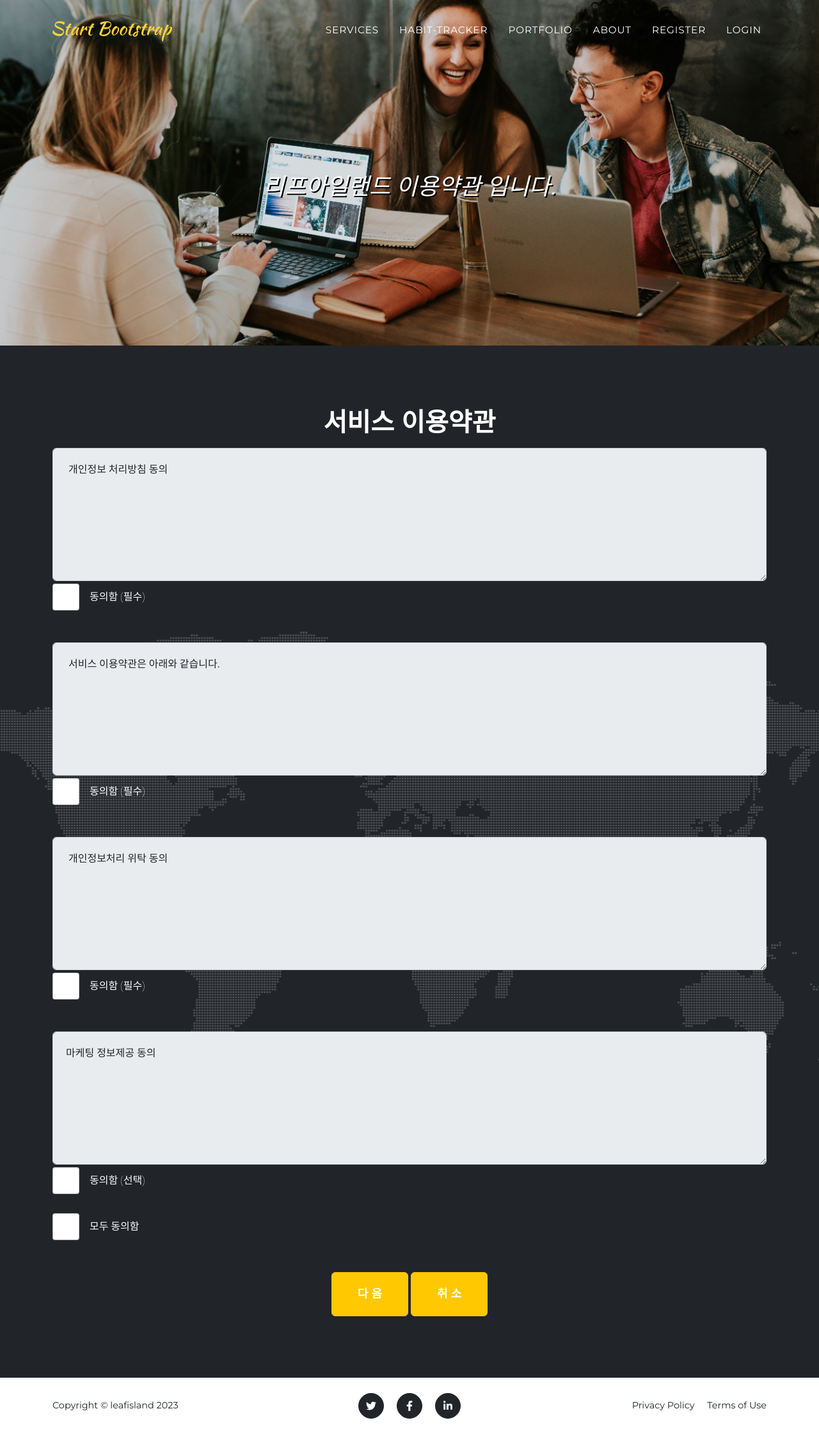
After one commit to jisungs/habit-tracker, a Django app: page /accounts/policy/ in a window 1280 px wide. The commit adds this page. Shown: the whole page at 64% size. Run offline with Django 4.2, Linux system fonts and the light colour scheme; some libraries are stand-ins or nearby versions.

Commit message:
add registration forms in accounts app

```diff
--- a/accounts/models.py
+++ b/accounts/models.py
@@ -44,6 +44,8 @@ class Account(AbstractBaseUser):
     username        = models.CharField(max_length=50, unique=True)
     email           = models.EmailField(max_length=100, unique=True)
     phone_number    = models.CharField(max_length=50)
+    address         = models.CharField(max_length=150, blank=True)
+    detail_address  = models.CharField(max_length=150, blank=True)
 
     # required
     date_joined     = models.DateTimeField(auto_now_add=True)
--- /dev/null
+++ b/accounts/urls.py
@@ -0,0 +1,9 @@
+from django.urls import path
+from . import views
+
+urlpatterns = [
+     path('policy/' , views.policy, name='policy'),
+     path('register/', views.register, name='register'),
+     path('login/', views.login, name='login'),
+     path('logout/', views.logout, name='logout'),
+]
--- a/accounts/views.py
+++ b/accounts/views.py
@@ -1,3 +1,19 @@
 from django.shortcuts import render
+from .forms import RegistrationForm
 
 # Create your views here.
+def policy(request):
+    return render(request, 'accounts/policy.html')
+
+def register(request):
+    form = RegistrationForm()
+    context = {
+        'form' :form,
+    }
+    return render(request, 'accounts/register.html', context)
+
+def login(request):
+    return render(request, 'accounts/login.html')
+
+def logout(request):
+    return
--- a/config/settings.py
+++ b/config/settings.py
@@ -124,6 +124,11 @@ STATICFILES_DIRS = [
     BASE_DIR / 'static',
 ]
 
+#media files configurations
+MEDIA_URL = '/media/'
+MEDIA_ROOT = BASE_DIR/'media'
+
+
 # Default primary key field type
 # https://docs.djangoproject.com/en/4.0/ref/settings/#default-auto-field
 
--- a/config/urls.py
+++ b/config/urls.py
@@ -16,9 +16,13 @@ Including another URLconf
 from django.contrib import admin
 from django.urls import path, include
 from . import views
+from django.conf.urls.static import static
+from django.conf import settings
+
 
 urlpatterns = [
     path('admin/', admin.site.urls),
     path('', views.home, name='home'),
     path('habits/', include('habit_tracker.urls')),
-]
+    path('accounts/', include('accounts.urls')),
+]+ static(settings.MEDIA_URL, document_root= settings.MEDIA_ROOT)
--- /dev/null
+++ b/static/css/custom_style.css
@@ -0,0 +1,24 @@
+.policy-label {
+    font-size: 1rem;
+    font-weight: 200;
+    color: #f8f9fa;
+    margin: 12px;
+}
+
+.form-label{
+    font-size: 1.4rem;
+    font-weight: 200;
+    color: #f8f9fa;
+}
+
+.form-row {
+    display: flex;
+    flex-wrap: wrap;
+    margin-right: -5px;
+    margin-left: -5px;
+  }
+  .form-row > .col,
+  .form-row > [class*=col-] {
+    padding-right: 5px;
+    padding-left: 5px;
+  }
--- /dev/null
+++ b/static/js/custom_scripts.js
@@ -0,0 +1,18 @@
+ // HTML 요소들을 가져옵니다.
+ var checkboxes = document.querySelectorAll('input[type="checkbox"]');
+ var lastCheckbox = checkboxes[checkboxes.length - 1];
+
+ var policyButton = document.getElementById('policy-button');
+ var policyCancelButton = document.getElementById('policy-cancel');
+
+ // 마지막 체크 박스의 변경 이벤트를 감지합니다.
+ lastCheckbox.addEventListener('change', function() {
+   var isChecked = lastCheckbox.checked;
+
+   // 다른 체크 박스들을 선택 상태로 설정합니다.
+   checkboxes.forEach(function(checkbox, index) {
+     if (index !== checkboxes.length - 1) {
+       checkbox.checked = isChecked;
+     }
+   });
+ });
--- /dev/null
+++ b/templates/accounts/policy.html
@@ -0,0 +1,88 @@
+{% extends 'base.html' %}
+{% load static %}
+
+{% block content %}
+
+
+<header class="masthead">
+    <div class="container">
+        <div class="masthead-subheading">리프아일랜드 이용약관 입니다.</div>
+    </div>
+</header>
+
+<section class="page-section" id="contact">
+    <div class="container">
+        <div class="text-center">
+            <h2 class="section-heading text-uppercase"> 서비스 이용약관</h2>
+        </div>
+
+        <form  action = "{% url 'register'%}" id="contactForm">
+            <div class="row align-items-stretch mb-5">
+                <div class="col-md-12">
+                    <div class="form-group form-group-textarea mb-md-0">
+                        <!-- Message input-->
+                        <textarea disabled class="form-control" id="message" data-sb-validations="required"> 개인정보 처리방침 동의</textarea>
+                        <input class = "form-check-input" type="checkbox"  name="check1" value="check1">
+                        <label class="policy-label"> 동의함 (필수)</label><br>
+                    </div>
+                </div>
+            </div>
+            <br>
+            <br>
+            <div class="row align-items-stretch mb-5">
+                <div class="col-md-12">
+                    <div class="form-group form-group-textarea mb-md-0">
+                        <!-- Message input-->
+                        <textarea disabled class="form-control" id="message" data-sb-validations="required"> 서비스 이용약관은 아래와 같습니다.</textarea>
+                        <input class = "form-check-input" type="checkbox"  name="check1" value="check1">
+                        <label class="policy-label"> 동의함 (필수)</label><br>
+                    </div>
+                </div>
+            </div>
+            <br>
+            <br>
+            <div class="row align-items-stretch mb-5">
+                <div class="col-md-12">
+                    <div class="form-group form-group-textarea mb-md-0">
+                        <!-- Message input-->
+                        <textarea disabled class="form-control" id="message" data-sb-validations="required"> 개인정보처리 위탁 동의</textarea>
+                        <input class = "form-check-input" type="checkbox"  name="check1" value="check1">
+                        <label class="policy-label"> 동의함 (필수)</label><br>
+                    </div>
+                </div>
+            </div>
+            <br>
+            <br>
+            <div class="row align-items-stretch mb-5">
+                <div class="col-md-12">
+                    <div class="form-group form-group-textarea mb-md-0">
+                        <!-- Message input-->
+                        <textarea disabled class="form-control" id="message" data-sb-validations="required">마케팅 정보제공 동의</textarea>
+                        <input class = "form-check-input" type="checkbox"  name="check1" value="check1">
+                        <label class="policy-label"> 동의함 (선택)</label><br>
+                    </div>
+                </div>
+            </div>
+            <br>
+            <div class="row align-items-stretch mb-5">
+                <div class="col-md-12">
+                    <div class="form-group form-group-textarea mb-md-0">
+                        <!-- Message input-->
+                        <input class = "form-check-input" type="checkbox"  >
+                        <label class="policy-label"> 모두 동의함</label><br>
+                    </div>
+                </div>
+            </div>
+
+            <div class="text-center">
+                <button class="btn btn-primary btn-xl text-uppercase" type="submit" >다 음</button>
+                <!-- <button class="btn btn-primary btn-xl text-uppercase" id="submitButton" type="submit">다음</button> -->
+                <button class="btn btn-primary btn-xl text-uppercase" >취 소</button>
+            </div>
+        </form>
+    </div>
+</section>
+
+
+
+{% endblock %}
--- a/templates/base.html
+++ b/templates/base.html
@@ -16,6 +16,7 @@
         <link href="https://fonts.googleapis.com/css?family=Roboto+Slab:400,100,300,700" rel="stylesheet" type="text/css" />
         <!-- Core theme CSS (includes Bootstrap)-->
         <link href="{% static 'css/styles.css'%}" rel="stylesheet" />
+        <link href="{% static 'css/custom_style.css'%}" rel="stylesheet" />
     </head>
     <body id="page-top">
         <!-- Navigation-->
@@ -32,8 +33,8 @@
                         <li class="nav-item"><a class="nav-link" href="#services">habit-tracker</a></li>
                         <li class="nav-item"><a class="nav-link" href="#portfolio">Portfolio</a></li>
                         <li class="nav-item"><a class="nav-link" href="#about">About</a></li>
-                        <li class="nav-item"><a class="nav-link" href="#team">Team</a></li>
-                        <li class="nav-item"><a class="nav-link" href="#contact">Contact</a></li>
+                        <li class="nav-item"><a class="nav-link" href="{% url 'policy'%}">Register</a></li>
+                        <li class="nav-item"><a class="nav-link" href="{% url 'login'%}">Login</a></li>
                     </ul>
                 </div>
             </div>
@@ -277,6 +278,7 @@
         <script src="https://cdn.jsdelivr.net/npm/bootstrap@5.2.3/dist/js/bootstrap.bundle.min.js"></script>
         <!-- Core theme JS-->
         <script src="{% static 'js/scripts.js'%}"></script>
+        <script src="{% static 'js/custom_scripts.js'%}"></script>
         <script src="https://cdn.startbootstrap.com/sb-forms-latest.js"></script>
     </body>
 </html>
```
Also changed, not shown: accounts/forms.py (added, +27 -0 lines), templates/accounts/login.html (added, +9 -0 lines), templates/accounts/register.html (added, +107 -0 lines), accounts/migrations/0002_account_address_account_detail_address.py (added).
